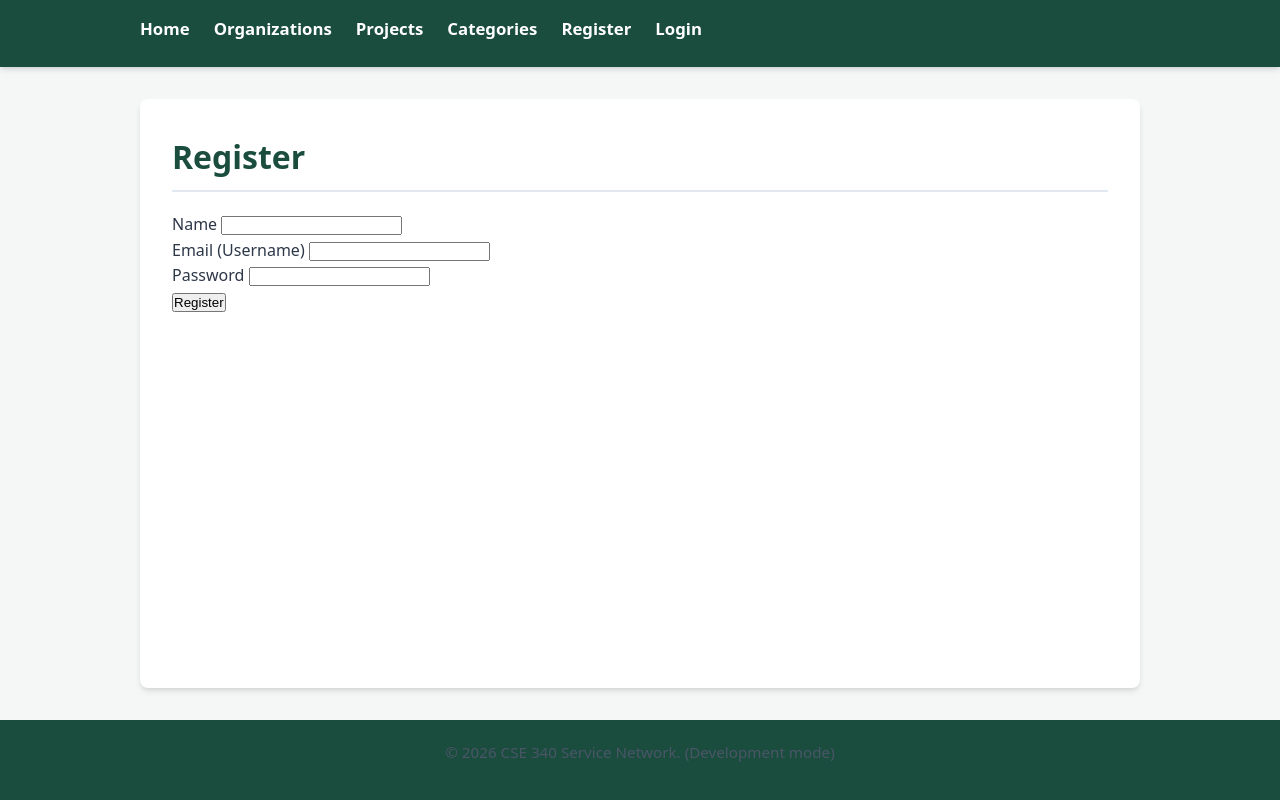
After one commit to JacksonTanner3/cse340-course-repo, a Node server app: page /register in a window 1280 px wide. The commit adds this page. Run offline with Node 20, Linux system fonts and the light colour scheme.

Commit message:
W05 Learning/Team Activies Completed

```diff
--- a/package.json
+++ b/package.json
@@ -19,6 +19,7 @@
     "start": "node server.js"
   },
   "dependencies": {
+    "bcrypt": "^6.0.0",
     "ejs": "^7.0.2",
     "express": "^5.3.0",
     "express-session": "^1.19.0",
--- a/server.js
+++ b/server.js
@@ -49,8 +49,15 @@ app.use((req, res, next) => {
     next(); // Pass control to the next middleware or route
 });
 
-// Middleware to make NODE_ENV available to all templates
+// Middleware to make NODE_ENV and login status available to all templates
 app.use((req, res, next) => {
+    res.locals.isLoggedIn = false;
+    if (req.session && req.session.user) {
+        res.locals.isLoggedIn = true;
+    }
+
+    res.locals.user = req.session.user || null;
+
     res.locals.NODE_ENV = NODE_ENV;
     next();
 });
--- /dev/null
+++ b/src/controllers/users.js
@@ -0,0 +1,109 @@
+import bcrypt from 'bcrypt';
+import { createUser, authenticateUser } from '../models/users.js';
+
+const showUserRegistrationForm = (req, res) => {
+    res.render('register', { title: 'Register' });
+};
+
+const processUserRegistrationForm = async (req, res) => {
+    const { name, email, password } = req.body;
+
+    try {
+        const salt = await bcrypt.genSalt(10);
+        const passwordHash = await bcrypt.hash(password, salt);
+
+        const userId = await createUser(name, email, passwordHash);
+
+        req.flash('success', 'Registration successful! Please log in.');
+        res.redirect('/');
+    } catch (error) {
+        console.error('Error registering user:', error);
+        req.flash('error', 'An error occurred during registration. Please try again.');
+        res.redirect('/register');
+    }
+};
+
+const showLoginForm = (req, res) => {
+    res.render('login', { title: 'Login' });
+};
+
+const processLoginForm = async (req, res) => {
+    const { email, password } = req.body;
+
+    try {
+        const user = await authenticateUser(email, password);
+        if (user) {
+            req.session.user = user;
+            req.flash('success', 'Login successful!');
+
+            if (res.locals.NODE_ENV === 'development') {
+                console.log('User logged in:', user);
+            }
+
+            res.redirect('/dashboard');
+        } else {
+            req.flash('error', 'Invalid email or password.');
+            res.redirect('/login');
+        }
+    } catch (error) {
+        console.error('Error during login:', error);
+        req.flash('error', 'An error occurred during login. Please try again.');
+        res.redirect('/login');
+    }
+};
+
+const processLogout = async (req, res) => {
+    if (req.session.user) {
+        delete req.session.user;
+    }
+
+    req.flash('success', 'Logout successful!');
+    res.redirect('/login');
+};
+
+const requireLogin = (req, res, next) => {
+    if (!req.session || !req.session.user) {
+        req.flash('error', 'You must be logged in to access that page.');
+        return res.redirect('/login');
+    }
+    next();
+};
+
+const showDashboard = (req, res) => {
+    const user = req.session.user;
+    res.render('dashboard', {
+        title: 'Dashboard',
+        name: user.name,
+        email: user.email
+    });
+};
+
+const requireRole = (role) => {
+    return (req, res, next) => {
+        // Check if user is logged in first
+        if (!req.session || !req.session.user) {
+            req.flash('error', 'You must be logged in to access this page.');
+            return res.redirect('/login');
+        }
+
+        // Check if user's role matches the required role
+        if (req.session.user.role_name !== role) {
+            req.flash('error', 'You do not have permission to access this page.');
+            return res.redirect('/');
+        }
+
+        // User has required role, continue
+        next();
+    };
+};
+
+export {
+    showUserRegistrationForm,
+    processUserRegistrationForm,
+    showLoginForm,
+    processLoginForm,
+    processLogout,
+    requireLogin,
+    showDashboard,
+    requireRole
+};
--- a/src/views/categories.ejs
+++ b/src/views/categories.ejs
@@ -14,6 +14,8 @@
                 <% }); %>
         </ul>
 
-        <p><a href="/new-category">Add New Category</a></p>
+        <% if (user && user.role_name==='admin' ) { %>
+            <p><a href="/new-category">Add New Category</a></p>
+            <% } %>
     </main>
     <%- include('partials/footer') %>
--- a/src/views/category.ejs
+++ b/src/views/category.ejs
@@ -8,7 +8,9 @@
             <%= categoryDetails.name %>
         </h2>
 
-        <p><a href="/edit-category/<%= categoryDetails.category_id %>">Edit Category</a></p>
+        <% if (user && user.role_name==='admin' ) { %>
+            <p><a href="/edit-category/<%= category.category_id %>">Edit Category</a></p>
+            <% } %>
 
                 <h3>Service Projects</h3>
                 <ul>
--- a/src/views/home.ejs
+++ b/src/views/home.ejs
@@ -9,5 +9,8 @@
             their community.</p>
 
         <img class="main-logo" src="images/cse340-service-network.png" alt="CSE 340 Service Network Logo">
+        <% if (isLoggedIn) { %>
+            <p><a href="/dashboard">My Dashboard</a></p>
+            <% } %>
     </main>
     <%- include('partials/footer') %>
--- a/src/views/organization.ejs
+++ b/src/views/organization.ejs
@@ -21,6 +21,8 @@
                 <% }) %>
         </ul>
 
-        <p><a href="/edit-organization/<%= organizationDetails.organization_id %>">Edit Organization</a></p>
+        <% if (user && user.role_name==='admin' ) { %>
+            <p><a href="/edit-organization/<%= organization.organization_id %>">Edit Organization</a></p>
+            <% } %>
     </main>
     <%- include('partials/footer') %>
--- a/src/views/organizations.ejs
+++ b/src/views/organizations.ejs
@@ -17,6 +17,8 @@
                 </li>
                 <% }); %>
         </ul>
-        <p><a href="/new-organization">Add a new organization</a></p>
+        <% if (user && user.role_name==='admin' ) { %>
+            <p><a href="/new-organization">Add New Organization</a></p>
+            <% } %>
     </main>
     <%- include('partials/footer') %>
--- a/src/views/partials/header.ejs
+++ b/src/views/partials/header.ejs
@@ -17,6 +17,12 @@
             <li><a href="/organizations">Organizations</a></li>
             <li><a href="/projects">Projects</a></li>
             <li><a href="/categories">Categories</a></li>
+            <% if (isLoggedIn) { %>
+                <li><a href="/logout">Logout</a></li>
+                <% } else { %>
+                    <li><a href="/register">Register</a></li>
+                    <li><a href="/login">Login</a></li>
+                    <% } %>
         </ul>
     </nav>
 
--- a/src/views/project.ejs
+++ b/src/views/project.ejs
@@ -30,7 +30,9 @@
                 <% }); %>
         </div>
 
-        <p><a href="/edit-project/<%= project.project_id %>">Edit Project</a></p>
-        <p><a href="/assign-categories/<%= project.project_id %>">Edit Categories</a></p>
+        <% if (user && user.role_name==='admin' ) { %>
+            <p><a href="/edit-project/<%= project.project_id %>">Edit Project</a></p>
+            <p><a href="/assign-categories/<%= project.project_id %>">Edit Project Categories</a></p>
+            <% } %>
     </main>
     <%- include('partials/footer') %>
--- a/src/views/projects.ejs
+++ b/src/views/projects.ejs
@@ -24,6 +24,8 @@
                 <% }); %>
         </ul>
 
-        <p><a href="/new-project">Add a New Service Project</a></p>
+        <% if (user && user.role_name==='admin' ) { %>
+            <p><a href="/new-project">Add New Project</a></p>
+            <% } %>
     </main>
     <%- include('partials/footer') %>
--- /dev/null
+++ b/src/views/register.ejs
@@ -0,0 +1,26 @@
+<%- include('partials/header') %>
+    <main>
+        <h1>
+            <%= title %>
+        </h1>
+
+        <form action="/register" method="POST">
+            <div class="form-group">
+                <label for="name">Name</label>
+                <input type="text" id="name" name="name" required />
+            </div>
+
+            <div class="form-group">
+                <label for="email">Email (Username)</label>
+                <input type="email" id="email" name="email" required />
+            </div>
+
+            <div class="form-group">
+                <label for="password">Password</label>
+                <input type="password" id="password" name="password" required />
+            </div>
+
+            <button type="submit">Register</button>
+        </form>
+    </main>
+    <%- include('partials/footer') %>
```
Also changed, not shown: src/models/users.js (added, +64 -0 lines), src/routes.js (+40 -15 lines), src/views/dashboard.ejs (added, +13 -0 lines), src/views/login.ejs (added, +19 -0 lines), 1 other file. Lines whose indentation alone changed are shown as unchanged.
